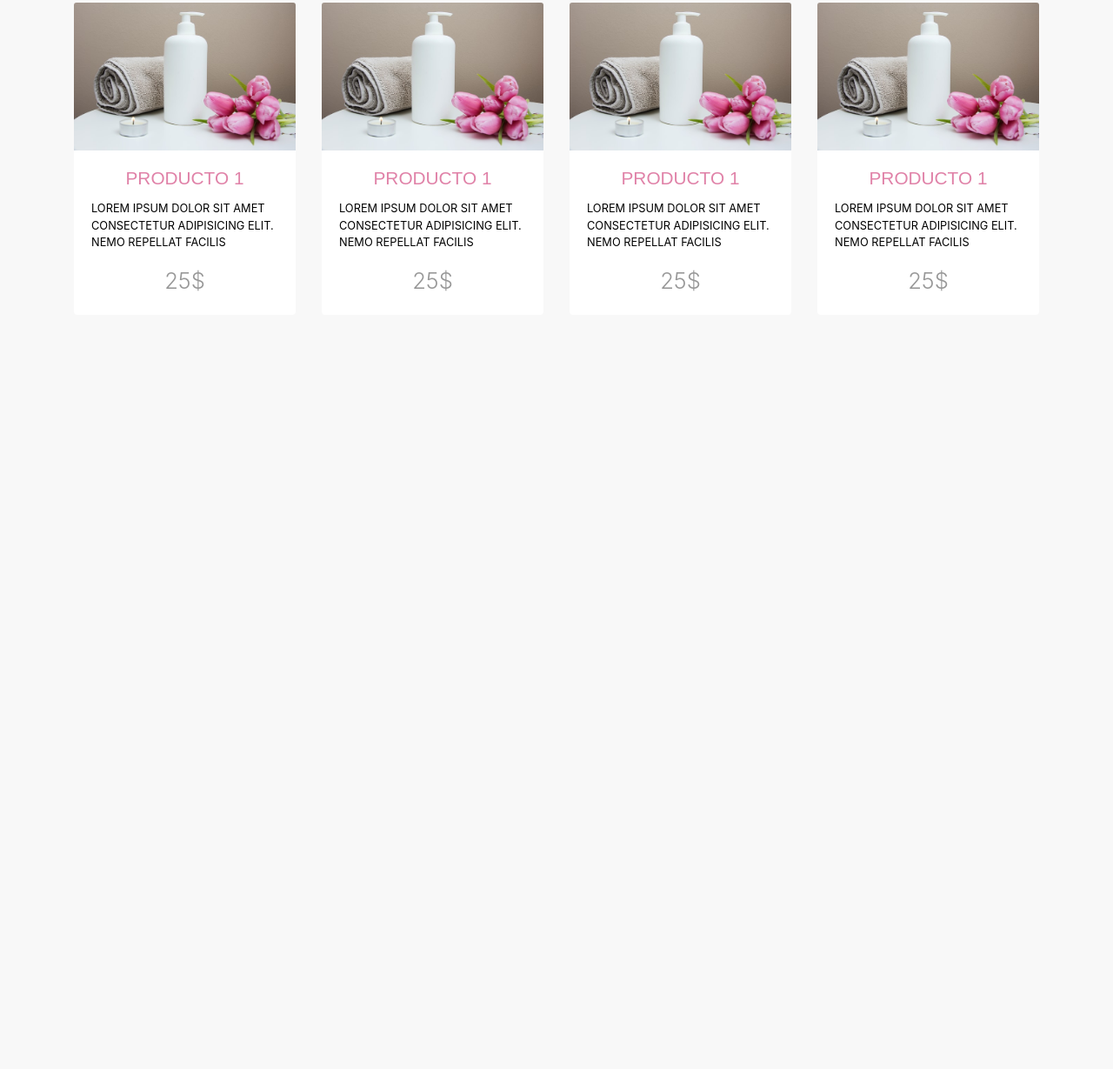
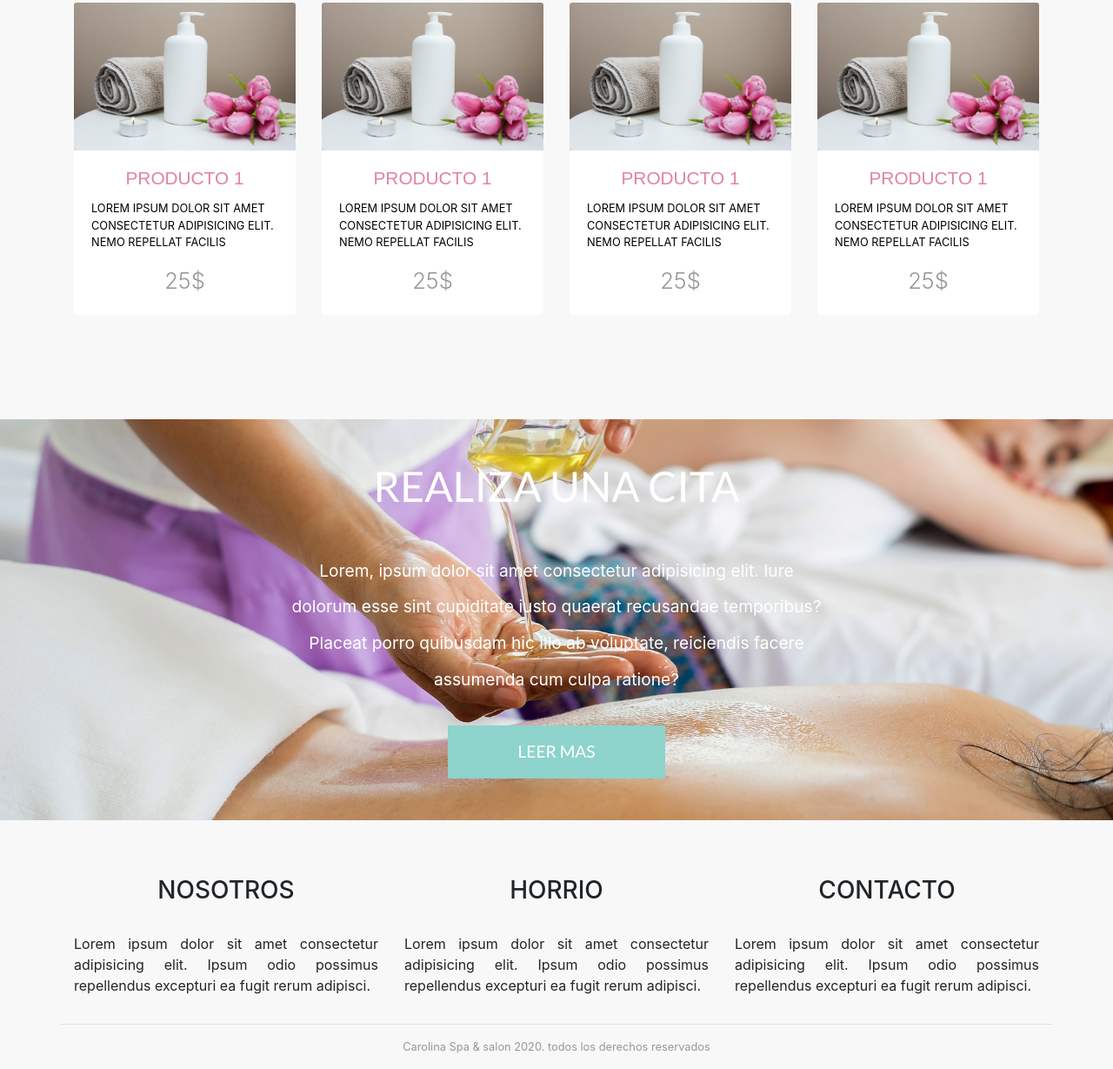
Before and after one commit to lucasmr99/responsive-web-spa, a plain HTML site: page index.html in a window 1280 px wide. Shown: the part 2762-3991 px from the top of the page at 87% size. Before the commit the page ends 3244 px from the top, so only its background shows below. Drawn offline with nearby package versions, Linux system fonts and the light colour scheme; a web font is replaced by a local one.

Commit message:
footer and schedules are added

```diff
--- a/css/style.css
+++ b/css/style.css
@@ -165,3 +165,46 @@ body {
     font-size: 1.6rem;
     color: #979797;
 }
+
+/* Citas */
+
+.citas{
+    background-image: url(../img/slide_03.jpg);
+    background-repeat: no-repeat;
+    background-position: center center;
+    /* background-attachment: fixed; */
+    background-size: cover;
+    color: white;
+}
+
+@media ( min-width: 992px ){
+    .citas{
+        background-size: cover;
+    }
+}
+.citas h1{
+    font-size: 3rem;
+    font-family: 'Lato' , sans-serif;
+
+}
+
+.citas p {
+    font-size: 1.2rem;
+    line-height: 2.6rem;
+}
+
+.citas .btn-primary{
+    background-color: #8ed3cc;
+    border: 0;
+    padding: 1rem 5rem;
+    border-radius: 0;
+    font-family: 'Lato' , sans-serif;
+    font-size: 1.2rem;
+}
+
+/* footer */
+
+.copyright {
+    color: #979797;
+    font-size: .8rem;
+}
--- a/index.html
+++ b/index.html
@@ -315,6 +315,40 @@
         </div><!-- col-md-3 mb-4 -->
       </div><!-- row -->
     </section>
+
+    <div class="citas container-fluid py-5">
+      <div class="row justify-content-center">
+        <div class="col-md-8 col-lg-6 text-center">
+          <h1 class=" text-uppercase">realiza una cita</h1>
+          <p class=" mt-5">Lorem, ipsum dolor sit amet consectetur adipisicing elit. Iure dolorum esse sint cupiditate iusto quaerat recusandae temporibus? Placeat porro quibusdam hic illo ab voluptate, reiciendis facere assumenda cum culpa ratione?</p>
+          <a href="#" class=" btn btn-primary mt-3 btn-lg text-uppercase">Leer mas</a>
+        </div>
+      </div>
+    </div>
+
+    <footer class=" footer-sitio pt-3 mt-5">
+        <div class="container">
+          <div class="row">
+            <div class="col-md-4">
+              <h1 class="text-center text-uppercase pb-4 h3">Nosotros</h1>
+              <p class=" text-justify">Lorem ipsum dolor sit amet consectetur adipisicing elit. Ipsum odio possimus repellendus excepturi ea fugit rerum adipisci.
+              </p>
+            </div>
+            <div class="col-md-4">
+              <h1 class="text-center text-uppercase pb-4 h3">Horrio</h1>
+              <p class=" text-justify">Lorem ipsum dolor sit amet consectetur adipisicing elit. Ipsum odio possimus repellendus excepturi ea fugit rerum adipisci.
+              </p>
+            </div>
+            <div class="col-md-4">
+              <h1 class="text-center text-uppercase pb-4 h3">contacto</h1>
+              <p class=" text-justify">Lorem ipsum dolor sit amet consectetur adipisicing elit. Ipsum odio possimus repellendus excepturi ea fugit rerum adipisci.
+              </p>
+            </div>
+            <hr class="w-100">
+            <p class=" text-center copyright w-100">Carolina Spa & salon 2020. todos los derechos reservados</p>
+          </div>
+        </div>
+    </footer>
     <!-- Optional JavaScript -->
     <!-- jQuery first, then Popper.js, then Bootstrap JS -->
     <script src="https://code.jquery.com/jquery-3.5.1.slim.min.js" integrity="sha384-DfXdz2htPH0lsSSs5nCTpuj/zy4C+OGpamoFVy38MVBnE+IbbVYUew+OrCXaRkfj" crossorigin="anonymous"></script>
```
